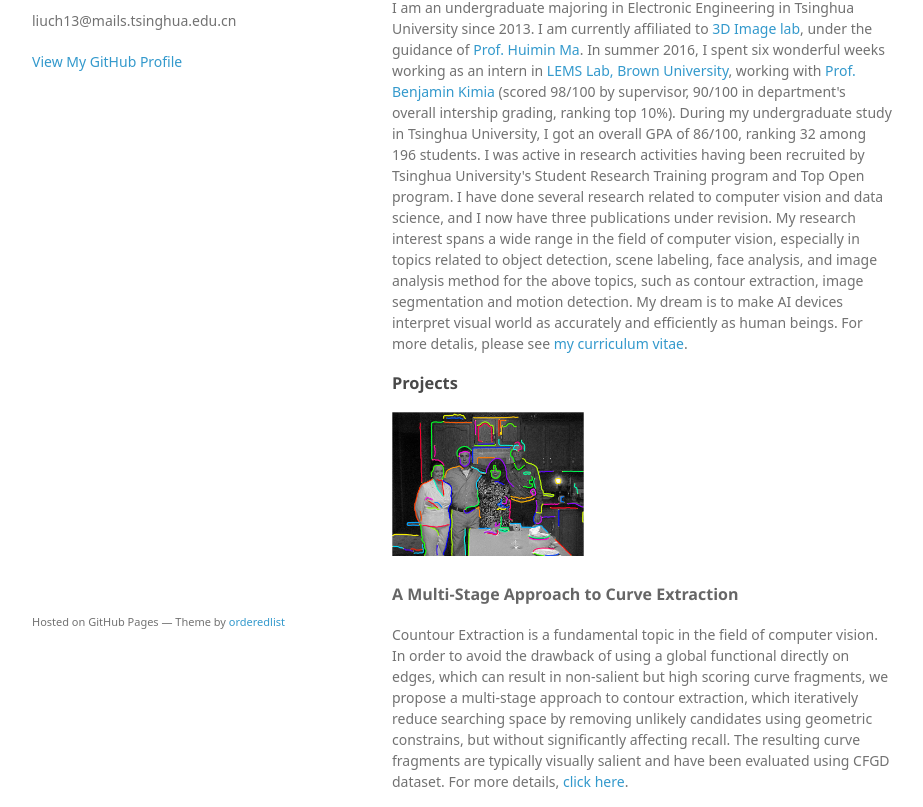
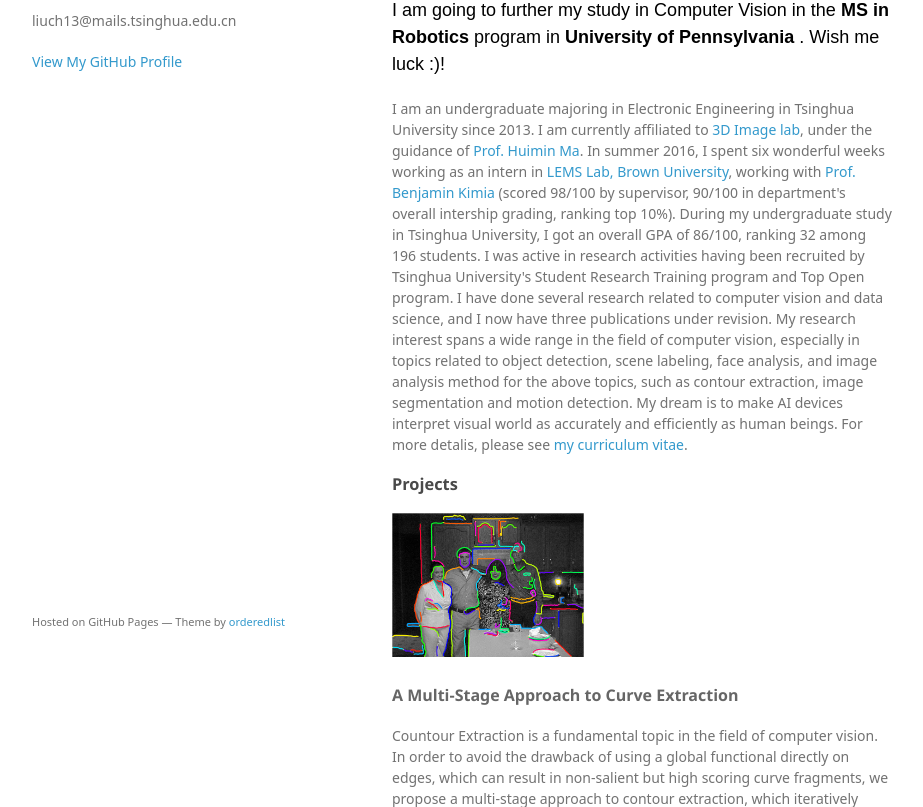
Before and after one commit to ChenhaoLiu/ChenhaoLiu.github.io, a plain HTML site: page index.html in a window 1280 px wide. Shown: the part 99-906 px from the top of the page, without its empty margins (178-1101 px from the left). Drawn offline with Linux system fonts and the light colour scheme; a web font is replaced by a local one.

Commit message:
Update index.html

```diff
--- a/index.html
+++ b/index.html
@@ -26,6 +26,7 @@
         <h3>
 <a id="about-myself" class="anchor" href="#about-myself" aria-hidden="true"><span aria-hidden="true" class="octicon octicon-link"></span></a>About Myself</h3>
 
+<p> <font align = "left" color = #000000 size = 4 face = "Arial"> I am going to further my study in Computer Vision in the <b> MS in Robotics</b> program in <b> University of Pennsylvania </b>. Wish me luck :)! </font> </p>
 <p>I am an undergraduate majoring in Electronic Engineering in Tsinghua University since 2013. I am currently affiliated to <a href="3dimage.ee.tsinghua.edu.cn">3D Image lab</a>, under the guidance of <a href="http://3dimage.ee.tsinghua.edu.cn/mhm">Prof. Huimin Ma</a>. In summer 2016, I spent six wonderful weeks working as an intern in <a href="http://vision.lems.brown.edu/">LEMS Lab, Brown University</a>, working with <a href="http://vision.lems.brown.edu/faculty/kimia">Prof. Benjamin Kimia</a> (scored 98/100 by supervisor, 90/100 in department's overall intership grading, ranking top 10%). During my undergraduate study in Tsinghua University, I got an overall GPA of 86/100, ranking 32 among 196 students. I was active in research activities having been recruited by Tsinghua University's Student Research Training program and Top Open program. I have done several research related to computer vision and data science, and I now have three publications under revision. My research interest spans a wide range in the field of computer vision, especially in topics related to object detection, scene labeling, face analysis, and image analysis method for the above topics, such as contour extraction, image segmentation and motion detection. My dream is to make AI devices interpret visual world as accurately and efficiently as human beings. For more detalis, please see <a href="./CV_updating.pdf">my curriculum vitae</a>.</p>
 
 <h3>
```
